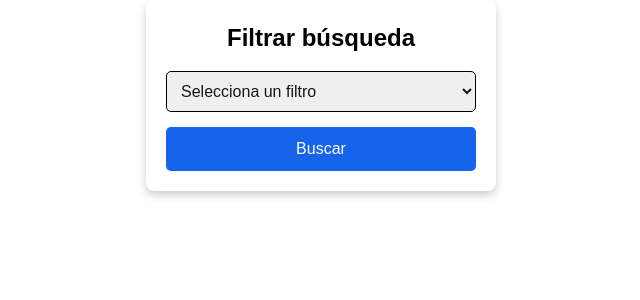
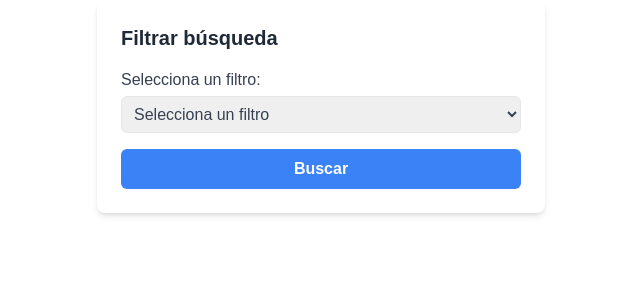
Before and after one commit to Orolau/AutomatizacionCarnets, a Next.js app in the folder front/automatizacion_carnets/: page /pages/userForms/filter in a window 1280 px wide. Shown: the top 300 px of the page, without its empty margins (319-959 px from the left). Built offline with nearby package versions, Linux system fonts and the light colour scheme.

Commit message:
Update FilterForm.jsx

```diff
--- a/front/automatizacion_carnets/src/app/components/forms/FilterForm.jsx
+++ b/front/automatizacion_carnets/src/app/components/forms/FilterForm.jsx
@@ -3,7 +3,6 @@
 import { useState } from "react";
 import { Formik, Form, Field } from "formik";
 import * as Yup from "yup";
-import "@/app/styles/FilterForm.css";
 import { useRouter } from "next/navigation";
 
 const validationSchema = Yup.object().shape({
@@ -30,7 +29,7 @@ export default function FilterForm() {
   };
 
   return (
-    <div className="contenedorFiltro">
+    <div className="bg-white shadow-md p-6 rounded-lg w-full max-w-md mx-auto">
       <Formik
         initialValues={{
           filterType: "",
@@ -42,15 +41,21 @@ export default function FilterForm() {
         onSubmit={handleSubmit}
       >
         {({ values, setFieldValue }) => (
-          <Form className="formFiltro">
-            <h1 className="titulo">Filtrar búsqueda</h1>
+          <Form className="flex flex-col gap-4 text-gray-700">
+            <h1 className="text-xl font-semibold text-gray-800">Filtrar búsqueda</h1>
 
             {/* Selección de tipo de filtro */}
             <div>
-              <Field as="select" name="filterType" className="inputFiltro" onChange={(e) => {
-                setFieldValue("filterType", e.target.value);
-                setFilterType(e.target.value);
-              }}>
+              <label className="block mb-1">Selecciona un filtro:</label>
+              <Field
+                as="select"
+                name="filterType"
+                className="w-full p-2 border rounded-md text-gray-700"
+                onChange={(e) => {
+                  setFieldValue("filterType", e.target.value);
+                  setFilterType(e.target.value);
+                }}
+              >
                 <option value="">Selecciona un filtro</option>
                 <option value="grupo">Filtrar por grupo</option>
                 <option value="alumno">Buscar alumno</option>
@@ -61,7 +66,8 @@ export default function FilterForm() {
             {values.filterType && (
               <>
                 <div>
-                  <Field as="select" name="titulacion" className="inputFiltro">
+                  <label className="block mb-1">Titulación:</label>
+                  <Field as="select" name="titulacion" className="w-full p-2 border rounded-md text-gray-700">
                     <option value="">Selecciona la titulación</option>
                     <option value="ingenieria">Ingeniería</option>
                     <option value="diseño">Diseño</option>
@@ -69,7 +75,8 @@ export default function FilterForm() {
                 </div>
 
                 <div>
-                  <Field as="select" name="clase" className="inputFiltro">
+                  <label className="block mb-1">Clase:</label>
+                  <Field as="select" name="clase" className="w-full p-2 border rounded-md text-gray-700">
                     <option value="">Selecciona la clase</option>
                     <option value="a">Clase A</option>
                     <option value="b">Clase B</option>
@@ -81,7 +88,8 @@ export default function FilterForm() {
             {/* Campo específico para alumnos */}
             {values.filterType === "alumno" && (
               <div>
-                <Field as="select" name="alumno" className="inputFiltro">
+                <label className="block mb-1">Alumno:</label>
+                <Field as="select" name="alumno" className="w-full p-2 border rounded-md text-gray-700">
                   <option value="">Selecciona un alumno</option>
                   <option value="juan">Juan Pérez</option>
                   <option value="maria">María López</option>
@@ -89,7 +97,12 @@ export default function FilterForm() {
               </div>
             )}
 
-            <button type="submit" className="btnFiltro">Buscar</button>
+            <button
+              type="submit"
+              className="bg-blue-500 text-white font-semibold py-2 px-4 rounded-md hover:bg-blue-600 transition"
+            >
+              Buscar
+            </button>
           </Form>
         )}
       </Formik>
```
